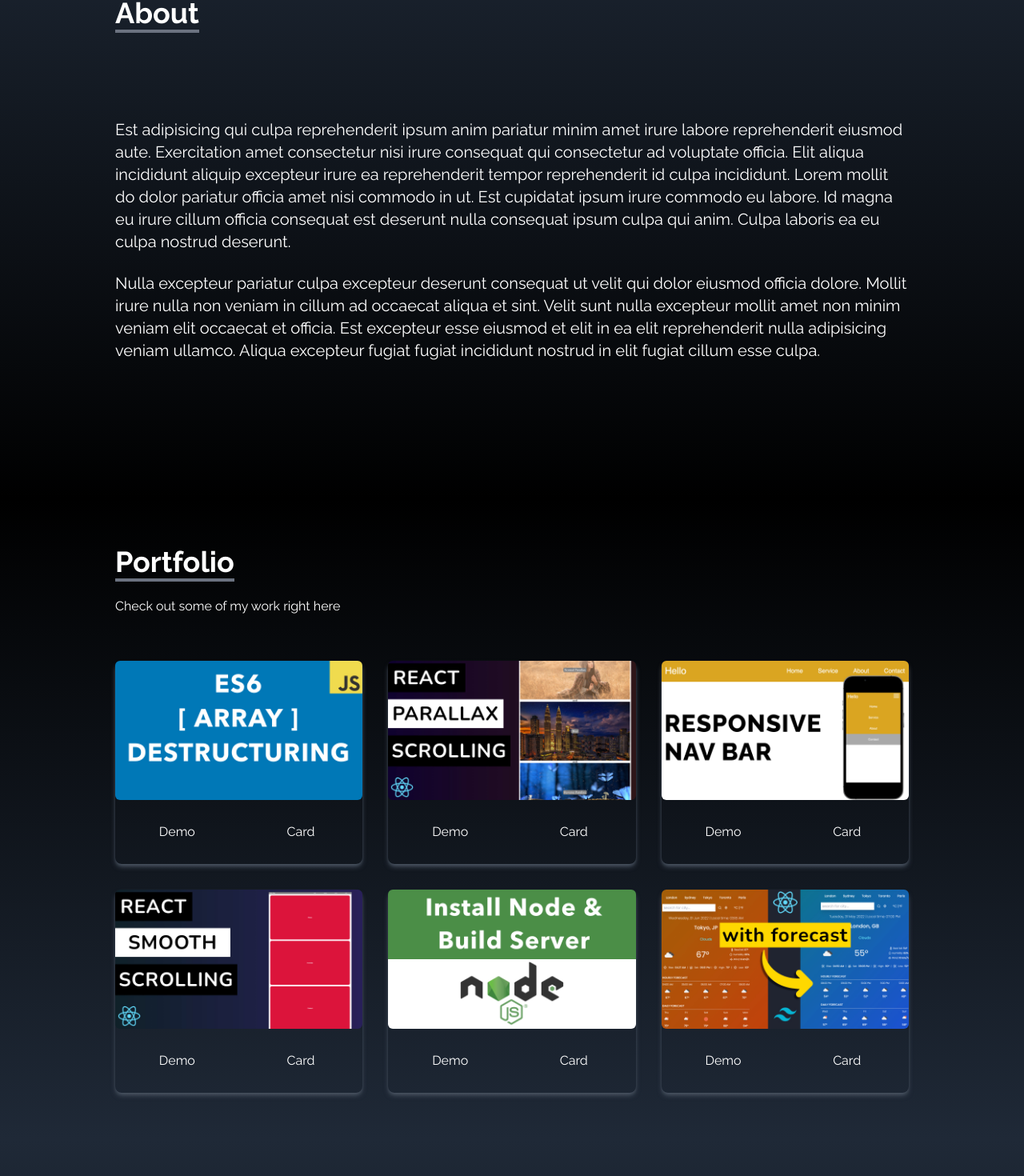
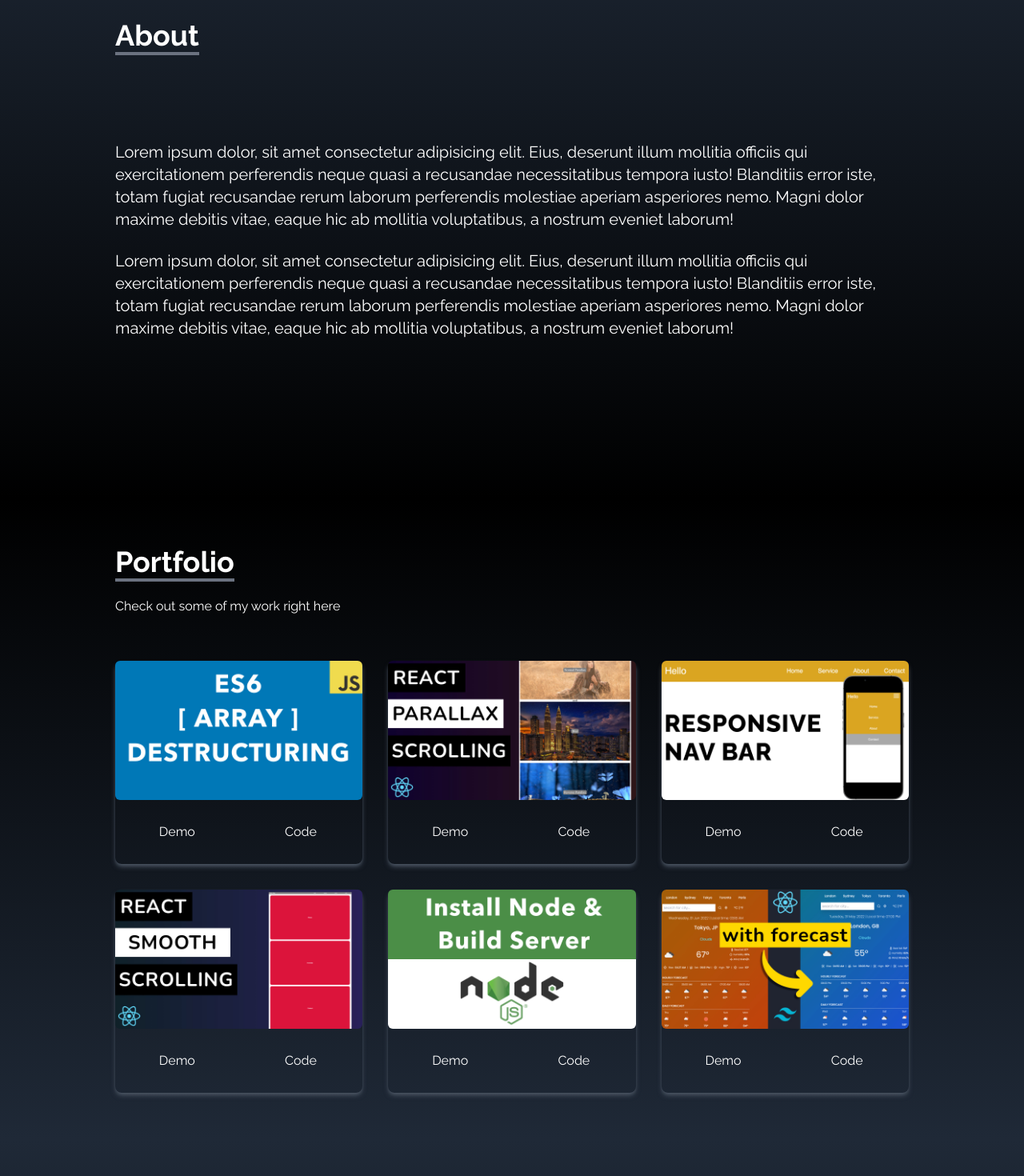
Before and after one commit to Bhavith02/my-portfolio, a React (Create React App) app: page / in a window 1280 px wide. Shown: the part 976-2446 px from the top of the page at 80% size. Built offline with nearby package versions, Linux system fonts and the light colour scheme; the HTML template or start-up script is replaced by a standard one.

Commit message:
project changes 1 done

```diff
--- a/src/components/About.jsx
+++ b/src/components/About.jsx
@@ -7,13 +7,23 @@ const About = () => {
             <div className='pb-8'>
                 <p className='text-4xl font-bold inline border-b-4 border-gray-500'>About</p>
             </div>
-            <p className='text-xl mt-20 '>
-                Est adipisicing qui culpa reprehenderit ipsum anim pariatur minim amet irure labore reprehenderit eiusmod aute. Exercitation amet consectetur nisi irure consequat qui consectetur ad voluptate officia. Elit aliqua incididunt aliquip excepteur irure ea reprehenderit tempor reprehenderit id culpa incididunt. Lorem mollit do dolor pariatur officia amet nisi commodo in ut. Est cupidatat ipsum irure commodo eu labore. Id magna eu irure cillum officia consequat est deserunt nulla consequat ipsum culpa qui anim. Culpa laboris ea eu culpa nostrud deserunt.
-            </p>
+            <p className='text-xl mt-20'>
+                Lorem ipsum dolor, sit amet consectetur adipisicing elit. Eius,
+          deserunt illum mollitia officiis qui exercitationem perferendis neque
+          quasi a recusandae necessitatibus tempora iusto! Blanditiis error
+          iste, totam fugiat recusandae rerum laborum perferendis molestiae
+          aperiam asperiores nemo. Magni dolor maxime debitis vitae, eaque hic
+          ab mollitia voluptatibus, a nostrum eveniet laborum!
+          </p>
             <br/>
             <p className='text-xl'>
-                Nulla excepteur pariatur culpa excepteur deserunt consequat ut velit qui dolor eiusmod officia dolore. Mollit irure nulla non veniam in cillum ad occaecat aliqua et sint. Velit sunt nulla excepteur mollit amet non minim veniam elit occaecat et officia. Est excepteur esse eiusmod et elit in ea elit reprehenderit nulla adipisicing veniam ullamco. Aliqua excepteur fugiat fugiat incididunt nostrud in elit fugiat cillum esse culpa.
-            </p>
+                Lorem ipsum dolor, sit amet consectetur adipisicing elit. Eius,
+          deserunt illum mollitia officiis qui exercitationem perferendis neque
+          quasi a recusandae necessitatibus tempora iusto! Blanditiis error
+          iste, totam fugiat recusandae rerum laborum perferendis molestiae
+          aperiam asperiores nemo. Magni dolor maxime debitis vitae, eaque hic
+          ab mollitia voluptatibus, a nostrum eveniet laborum!
+          </p>
         </div>
     </div>
   )
--- a/src/components/Contact.jsx
+++ b/src/components/Contact.jsx
@@ -9,7 +9,7 @@ const Contact = () => {
                 <p className='py-6'>Submit the form below to get in touch with me</p>
             </div>
             <div className='flex justify-center items-center'>
-                <form action='https://getform.io/f/f480e4dc-c5f5-4c4b-8af6-0841d575d255' method='POST' className='flex flex-col w-full md:1/2'>
+                <form action='https://getform.io/f/f480e4dc-c5f5-4c4b-8af6-0841d575d255' method='POST' className='flex flex-col w-full md:w-1/2'>
                     <input type="text" name='name' placeholder='Enter your name' className='p-2 bg-transparent border-2 rounded-md text-white focus:outline-none' />
                     <input type="text" name='email' placeholder='Enter your email' className='my-4 p-2 bg-transparent border-2 rounded-md text-white focus:outline-none' />
                     <textarea name='message' rows="10" placeholder='Enter your message' className='p-2 bg-transparent border-2 rounded-md text-white focus:outline-none'></textarea>
--- a/src/components/Experience.jsx
+++ b/src/components/Experience.jsx
@@ -70,7 +70,7 @@ const Experience = () => {
                 <p className='py-6'>These are the technologies I have worked with</p>
             </div>
 
-            <div className='w-full grid grid-cols-2 sm:grid-cols-3 gap-8 text-center py-8 px-12 sm:px'>
+            <div className='w-full grid grid-cols-2 sm:grid-cols-3 gap-8 text-center py-8 px-12 sm:px-0'>
                 {
                     techs.map(({id,src,title,style})=>(
                         <div key={id} className={`shadow-md hover:scale-105 duration-500 py-2 rounded-lg ${style}`}>
--- a/src/components/Home.jsx
+++ b/src/components/Home.jsx
@@ -11,7 +11,7 @@ const Home = () => {
                 <h2 className='text-4xl sm:text-7xl font-bold text-white'>
                     I'm a Full Stack Developer
                 </h2>
-                <p className='text-gray-400 py-4 '>
+                <p className='text-gray-400 py-4'>
                     I have 3 years of learning experience in building
                     and designing websites.
                     Recently, I have worked in a start up company RenderPub.
--- a/src/components/Portfolio.jsx
+++ b/src/components/Portfolio.jsx
@@ -47,7 +47,7 @@ const Portfolio = () => {
                         <img src={src} alt="" className='rounded-md duration-200 hover:scale-105'/>
                         <div className='flex items-center justify-center'>
                             <button className='w-1/2 px-6 py-3 m-4 duration-200 hover:scale-105'>Demo</button>
-                            <button className='w-1/2 px-6 py-3 m-4 duration-200 hover:scale-105'>Card</button>
+                            <button className='w-1/2 px-6 py-3 m-4 duration-200 hover:scale-105'>Code</button>
                         </div>
                     </div>
                 ))
--- a/src/components/SocialLinks.jsx
+++ b/src/components/SocialLinks.jsx
@@ -13,7 +13,7 @@ const SocialLinks = () => {
                     LinkedIn<FaLinkedin size={30}/>
                 </>
             ),
-            href:'https://linkedin.com',
+            href:'https://linkedin.com/in/s-bhavith-070202',
             style: 'rounded-tr-md'
         },
         {
```
